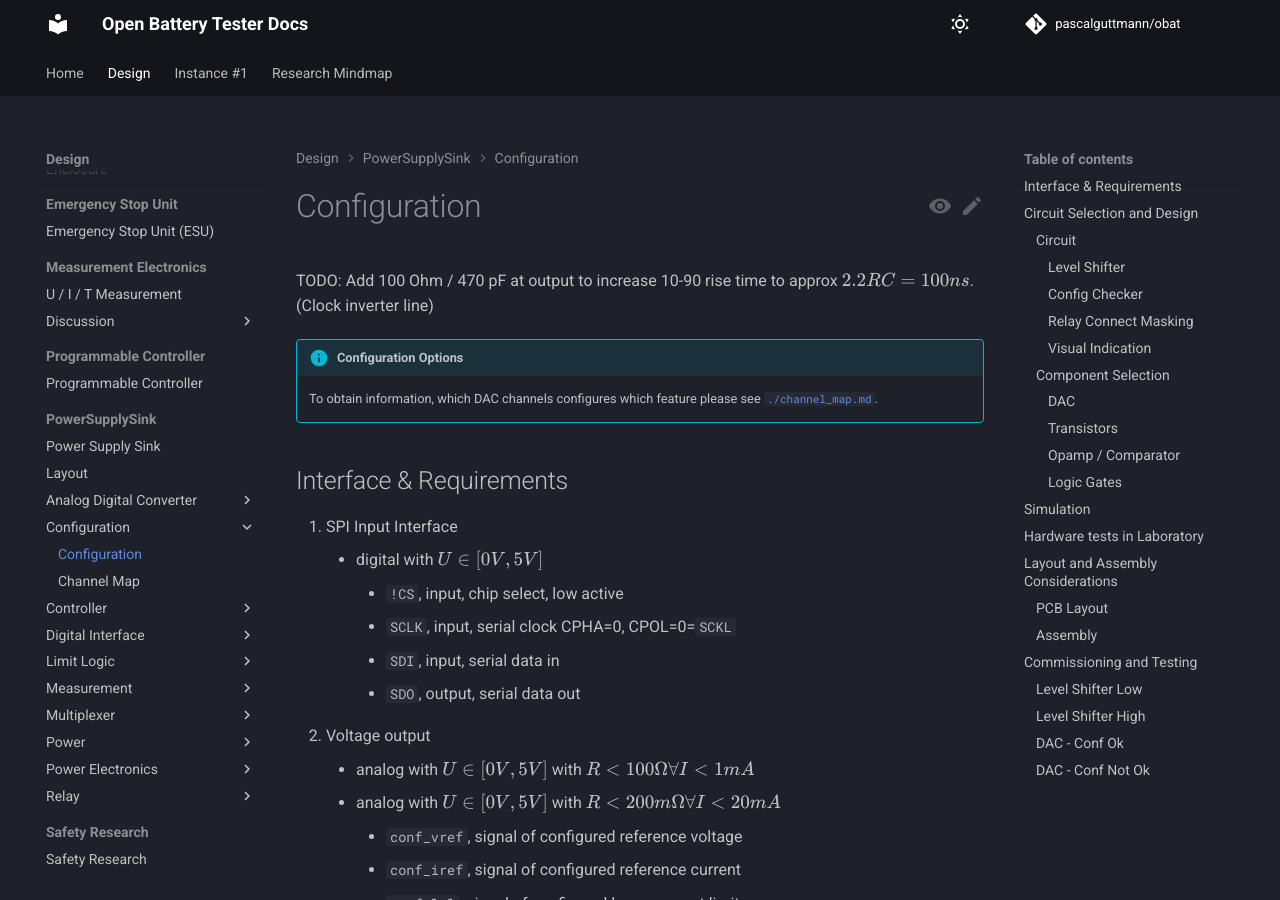
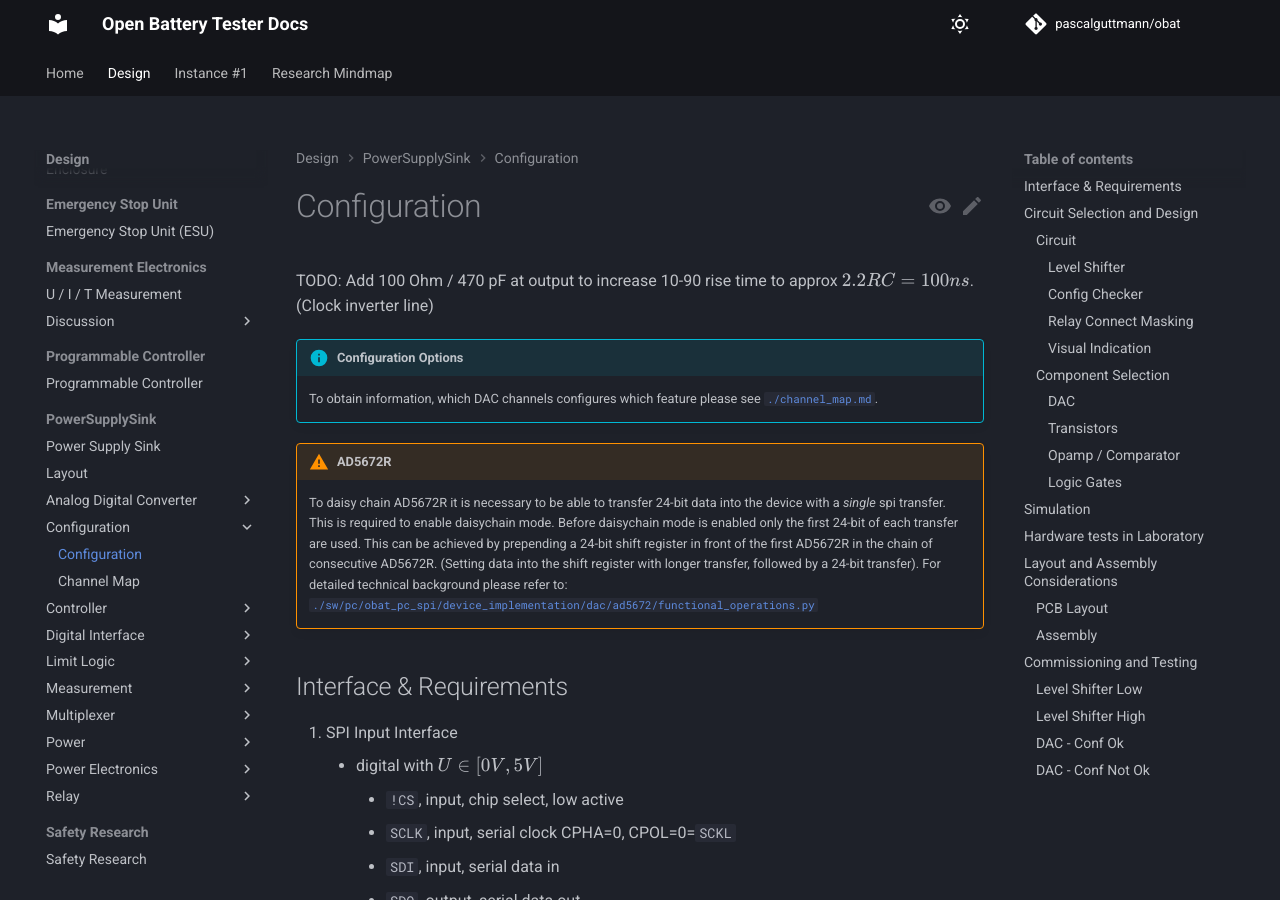
Before and after one commit to pascalguttmann/obat, an MkDocs documentation site: the page built from docs/design/pss/conf/conf.md, in a window 1280 px wide and 900 px high. Built offline with MkDocs 1.6.1 and Material for MkDocs 9.7.7, drawn with Linux system fonts in a browser that asks for light colours; comment, search, counter and statistics services are not loaded.

Commit message:
add conf warning for ad5672r to implement shift register

```diff
--- a/docs/design/pss/conf/conf.md
+++ b/docs/design/pss/conf/conf.md
@@ -6,6 +6,17 @@ $2.2RC = 100ns$. (Clock inverter line)
 !!! info "Configuration Options"
     To obtain information, which DAC channels configures which feature please
     see [`./channel_map.md`](./channel_map.md).
+
+!!! warning "AD5672R"
+    To daisy chain AD5672R it is necessary to be able to transfer 24-bit data
+    into the device with a *single* spi transfer. This is required to enable
+    daisychain mode. Before daisychain mode is enabled only the first 24-bit of
+    each transfer are used.
+    This can be achieved by prepending a 24-bit shift register in front of the
+    first AD5672R in the chain of consecutive AD5672R. (Setting data into the
+    shift register with longer transfer, followed by a 24-bit transfer).
+    For detailed technical background please refer to:
+    [`./sw/pc/obat_pc_spi/device_implementation/dac/ad5672/functional_operations.py`](https://github.com/pascalguttmann/obat_pc_spi/blob/main/device_implementation/dac/ad5672/functional_operations.py)
 
 ## Interface & Requirements
 
```
